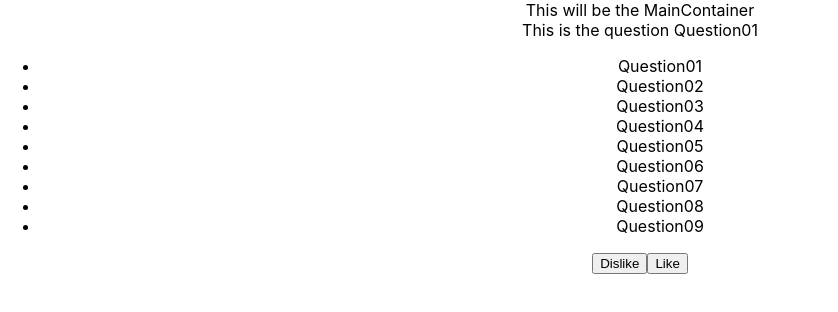
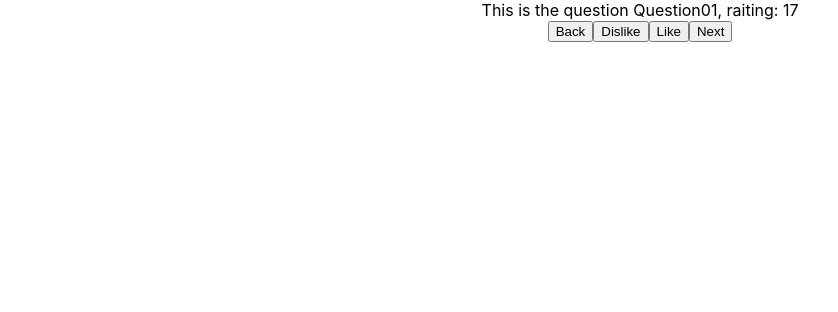
Before and after one commit to KKubesh/multipotentialife, a React (Create React App) app: page / in a window 1280 px wide. Shown: the top 312 px of the page, without its empty margins (0-838 px from the left). Built offline with nearby package versions, Linux system fonts and the light colour scheme.

Commit message:
refactored, added buttons, changed the data organization, and added functionality to buttons

```diff
--- a/src/components/Controls/Controls.tsx
+++ b/src/components/Controls/Controls.tsx
@@ -1,10 +1,34 @@
 import * as React from "react";
+import { Question } from "../../types/Questions";
 
-const Controls: React.FunctionComponent = () => {
+type ConrtolProps = {
+  moveBack: () => void;
+  voteDown: () => void;
+  voteUp: () => void;
+  moveNext: () => void;
+  qIndex: number;
+  questionArray: Question[];
+  question: Question;
+};
+
+const Controls: React.FunctionComponent<ConrtolProps> = ({
+  moveBack,
+  voteDown,
+  voteUp,
+  moveNext,
+  questionArray,
+  question,
+}) => {
+console.log(questionArray);
+
   return (
     <div>
-        <button>Dislike</button>
-        <button>Like</button>
+        <button onClick={moveBack}>Back</button>
+        <button onClick={voteDown}>Dislike</button>
+        <button onClick={voteUp}>Like</button>
+        <button onClick={moveNext}>Next</button>
+
+
     </div>
   );
 };
--- a/src/components/MainContainer.tsx
+++ b/src/components/MainContainer.tsx
@@ -1,13 +1,52 @@
 import * as React from "react";
-import Question from "./Question";
+import QuestionContainer from "./QuestionContainer";
 import Controls from "./Controls/Controls";
+import { Question } from "../types/Questions";
+
+const questionArray = [{question: "Question01", rating: 17}, {question: "Question02", rating: 4}, {question: "Question03", rating: -1}, {question: "Question04", rating: 8}, {question: "Question05", rating: 2}, {question: "Question06", rating: 6}, {question: "Question07", rating: -4}, {question: "Question08", rating: 28}, {question: "Question09", rating: 0}]
 
 const MainContainer: React.FunctionComponent = () => {
+
+  const [questionData, setQuestionData] = React.useState<Question>({
+    question: "",
+    rating: 0,
+  });
+
+  const [qIndex, setQIndex] = React.useState(0);
+
+  const moveBack = () => {
+    const newIndex = qIndex - 1;
+    setQIndex(newIndex);
+    console.log("move back index: ", newIndex);
+  }
+
+  const voteDown = () => {
+    questionData.rating -= 1;
+    setQuestionData({question: questionData.question, rating: questionData.rating})
+    console.log("vote down : ", questionData.rating);
+  }
+
+  const voteUp = () => {
+    questionData.rating += 1;
+    setQuestionData({question: questionData.question, rating: questionData.rating})
+    console.log("vote up : ", questionData.rating);
+  }
+
+  const moveNext = () => {
+    const newIndex = qIndex + 1;
+    setQIndex(newIndex);
+    console.log("move next index: ", newIndex);
+  }
+
+  React.useEffect(() => {
+    setQuestionData(questionArray[qIndex]);
+}, []);
+
+
   return (
     <div>
-        This will be the MainContainer
-      <Question />
-      <Controls />
+      <QuestionContainer questionData={questionData}/>
+      <Controls moveBack={moveBack} voteDown={voteDown} voteUp={voteUp} moveNext={moveNext} qIndex={qIndex} questionArray={questionArray} question={questionData} />
     </div>
   );
 };
--- a/src/components/Question.tsx
+++ /dev/null
@@ -1,25 +0,0 @@
-import * as React from "react";
-
-const Question: React.FunctionComponent = () => {
-    const questionArray = [{question: "Question01", rating: 0}, {question: "Question02", rating: 4}, {question: "Question03", rating: -1}, {question: "Question04", rating: 8}, {question: "Question05", rating: 2}, {question: "Question06", rating: 6}, {question: "Question07", rating: -4}, {question: "Question08", rating: 28}, {question: "Question09", rating: 0}]
-    const [question, setQuestion] = React.useState("");
-    const qIndex = 0;
-
-    React.useEffect(() => {
-        setQuestion(questionArray[qIndex].question)
-    }, []);
-
-    return (
-        <div>
-            {`This is the question ${question}`}
-            <ul>
-                {questionArray.map(obj => (
-                    <li>{obj.question}</li>
-                    )
-                )}
-            </ul>
-        </div>
-    );
-};
-
-export default Question;
--- /dev/null
+++ b/src/components/QuestionContainer.tsx
@@ -0,0 +1,18 @@
+import * as React from "react";
+import { Question } from "../types/Questions";
+
+type QuestionProps = {
+    questionData: Question,
+};
+
+const QuestionContainer: React.FunctionComponent<QuestionProps> = ({
+    questionData
+}) => {
+    return (
+        <div>
+            {`This is the question ${questionData.question}, raiting: ${questionData.rating}`}
+        </div>
+    );
+};
+
+export default QuestionContainer;
--- /dev/null
+++ b/src/types/Questions.d.ts
@@ -0,0 +1,4 @@
+export type Question = {
+    question: string | null;
+    rating: number;
+};
```
Also changed, not shown: 2 other files (tests, documents, lock files or other folders).
